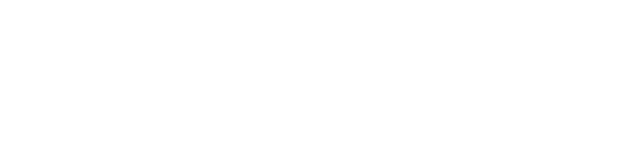
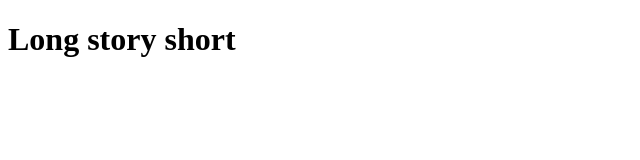
Before and after one commit to DamienSco/sharezza, a plain HTML site: page index.html in a window 1280 px wide. Shown: the whole page, without its empty margins (0-640 px from the left). Drawn offline with Linux system fonts and the light colour scheme.

Commit message:
Add h1
Add a title to the project

```diff
--- a/index.html
+++ b/index.html
@@ -5,6 +5,6 @@
     <title>Sharezza project</title>
   </head>
   <body>
-
+    <h1>Long story short</h1>
   </body>
 </html>
```
